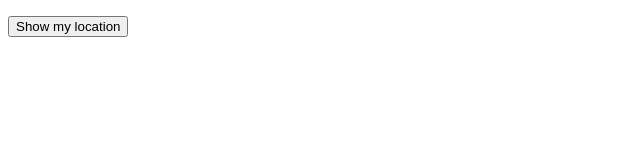
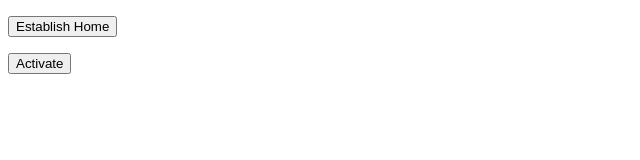
Before and after one commit to phamandrew/lock-up, a plain HTML site: page index.html in a window 1280 px wide. Shown: the whole page, without its empty margins (0-640 px from the left). Drawn offline with Linux system fonts and the light colour scheme.

Commit message:
attempting to integrate function to calculate degrees to m

```diff
--- a/index.html
+++ b/index.html
@@ -5,12 +5,27 @@
 	<title>Lock Up</title>
 </head>
 <body>
-	<p><button onclick="findHome()">Show my location</button></p>
+	<p><button onclick="findHome()">Establish Home</button></p>
+
+	<p><button onclick="checkDoor()">Activate</button></p>
 	<div id="out"></div>
+
 
 	<script>
 
+		// Hypothetical backend where user information is stored, f
+		// for sake of challenge, backend will exist as global variables
+
+		// var home = {
+		// 	longitude: -79.4271432,
+		// 	latitude: 43.6662338
+		// };
+
 		var home;
+
+		// var home = undefined;
+
+		// console.log(home);
 
 
 		function findHome() {
@@ -18,7 +33,16 @@
 
 			function success (position) {
 
-				var home = position.coords;
+				home = position.coords;
+				// return;
+
+
+
+				// position.coords.longitude = home.longitude;
+				// position.coords.latitude = home.latitude;
+
+			console.log(home.longitude);
+			console.log(home.latitude);
 			}
 
 			function error () {
@@ -26,19 +50,60 @@
 			}
 
 			navigator.geolocation.getCurrentPosition(success, error);
+
 		}
+
+		// console.log(home);
 
 		function checkDoor () {
 
 			function success (position) {
+				// console.log(home.longitude);
+				// console.log(home.latitude);
+
 				var location = position.coords;
 
-				if (location.longitude > home.longitude + 200 || location.latitude > home.latitude + 200) {
+				console.log(location.longitude);
+				console.log(location.latitude);
 
+
+				//  conversion of degrees to radians
+
+				function degreesToRadians(degrees) {
+					return degrees * Math.PI / 180;
 				}
+
+				// calculation of distance in meters between home and current coordinates
+
+				function distanceInMetersBetweenEarthCoordinates(lat1, lon1, lat2, lon2) {
+					var earthRadiusKm = 6371;
+
+					var dLat = degreesToRadians(lat2-lat1);
+					var dLon = degreesToRadians(lon2-lon1);
+
+					lat1 = degreesToRadians(lat1);
+					lat2 = degreesToRadians(lat2);
+
+					var a = Math.sin(dLat/2) * Math.sin(dLat/2) + Math.sin(dLon/2) * Math.sin(dLon/2) * Math.cos(lat1) * Math.cos(lat2);
+					var c = 2 * Math.atan2(Math.sqrt(a), Math.sqrt(1-a));
+					var distKm = earthRadiusKm * c;
+					return distKM * 1000;
+				}
+
+				// if (location.longitude  > home.longitude + 200 || location.longitude < home.longitude -200 || location.latitude > home.latitude + 200 || location.latitude < home.latitude - 200) {
+				// 	console.log('did you lock your door?');
+				// }
+				// else {
+				// 	console.log('youre still at home, dum dum');
+				// }
 			}
 
-			navigator.geolocation.watchPosition(success, error, options);
+			function error () {
+				console.log('error');
+			}
+
+
+			navigator.geolocation.watchPosition(success, error);
 		}
 
 
```
Also changed, not shown: calculator.js (added, +18 -0 lines).
